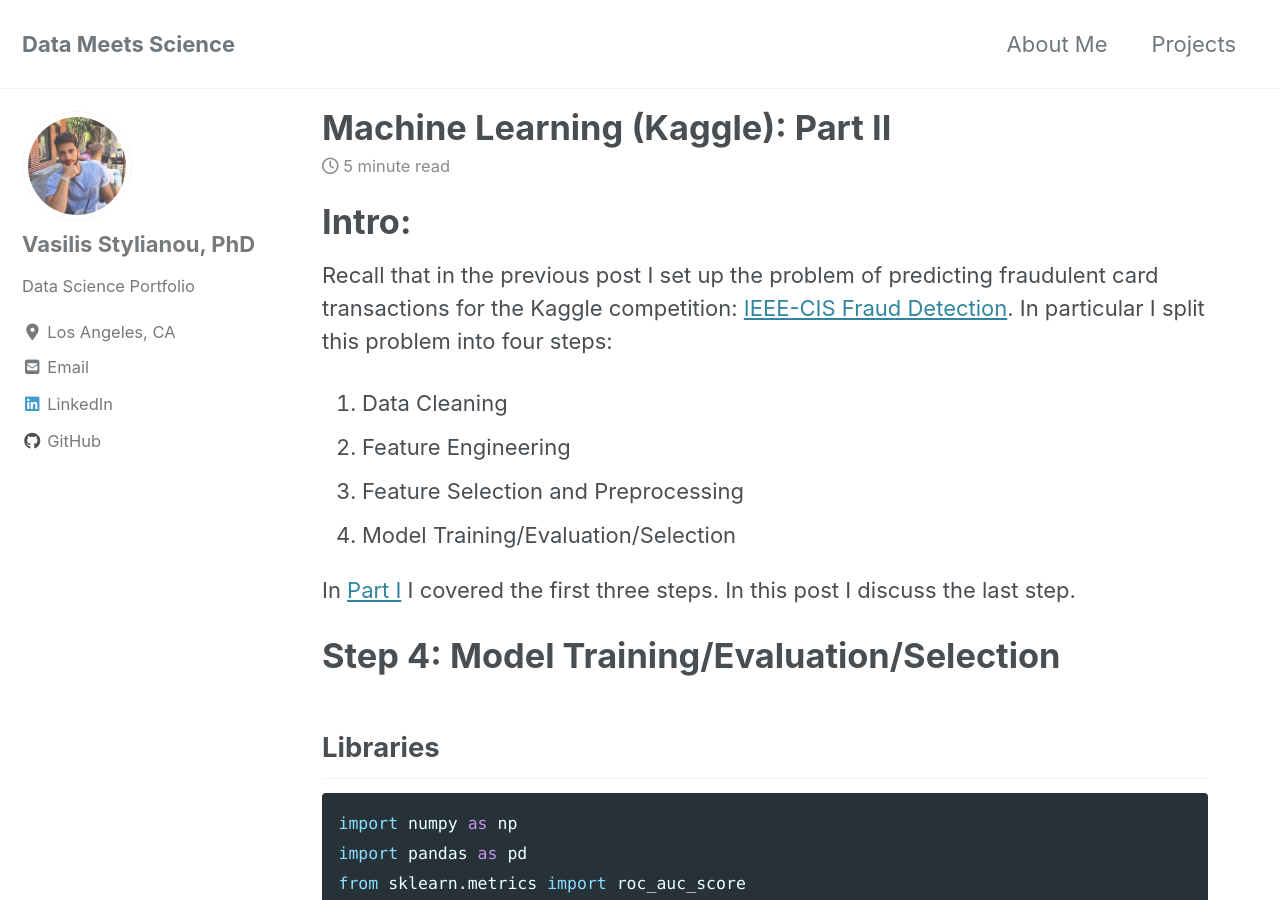
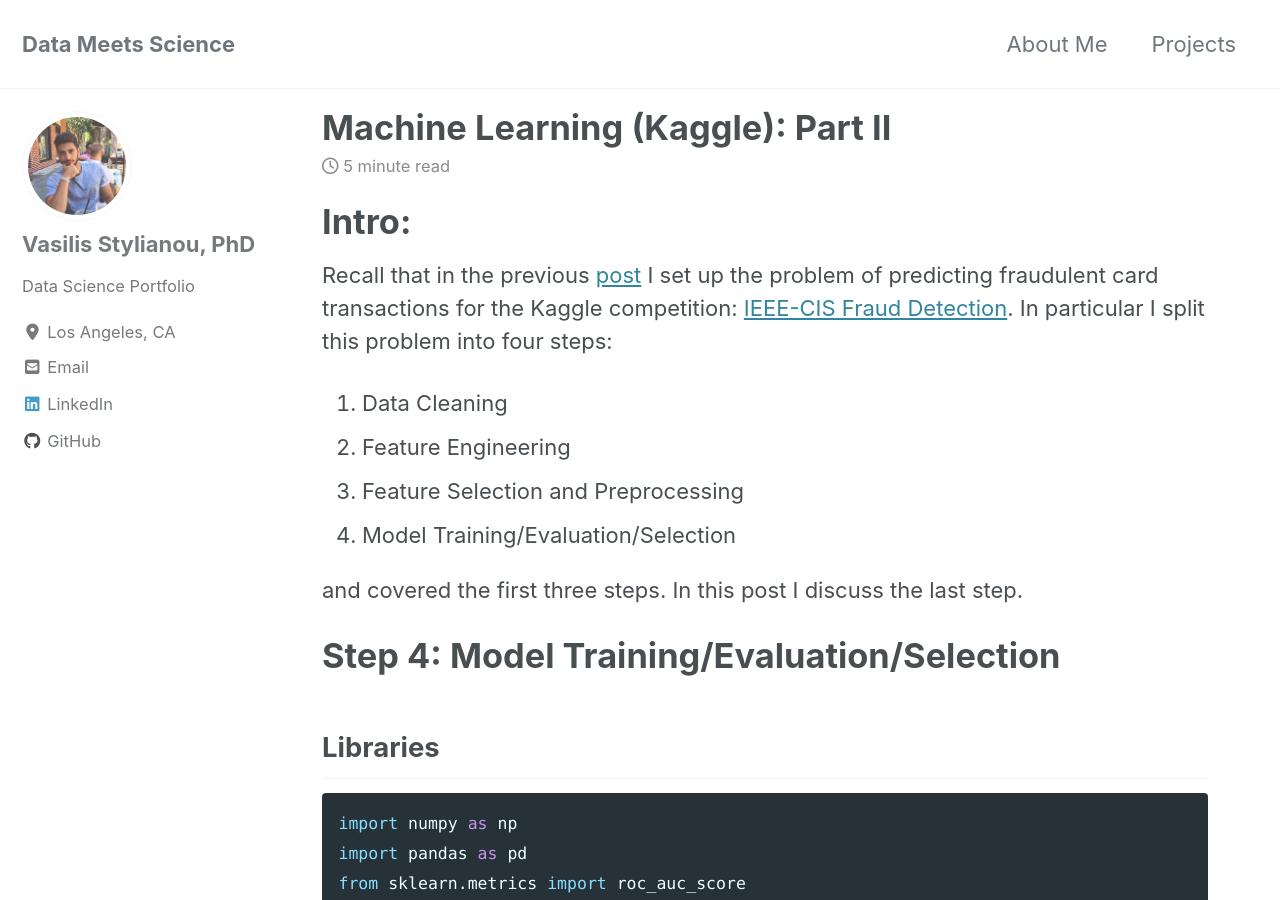
Before and after one commit to vasilis-stylianou/vasilis-stylianou.github.io, a Jekyll site: the page built from _posts/2019-09-20-ML_Kaggle_Part2.md, in a window 1280 px wide and 900 px high. Built offline with Jekyll 4.4.1, drawn with Linux system fonts in a browser that asks for light colours; cached includes are drawn as plain includes; nearby versions of some CDN libraries.

Commit message:
Update 2019-09-20-ML_Kaggle_Part2.md

```diff
--- a/_posts/2019-09-20-ML_Kaggle_Part2.md
+++ b/_posts/2019-09-20-ML_Kaggle_Part2.md
@@ -6,13 +6,13 @@ excerpt: sklearn, keras, XGBoost, Neural Networks
 ---
 
 # Intro:
-Recall that in the previous post I set up the problem of predicting fraudulent card transactions for the Kaggle competition: [IEEE-CIS Fraud Detection](https://www.kaggle.com/c/ieee-fraud-detection). In particular I split this problem into four steps:
+Recall that in the previous [post](https://vasilis-stylianou.github.io/ML_Kaggle_Part1/) I set up the problem of predicting fraudulent card transactions for the Kaggle competition: [IEEE-CIS Fraud Detection](https://www.kaggle.com/c/ieee-fraud-detection). In particular I split this problem into four steps:
 1. Data Cleaning
 2. Feature Engineering
 3. Feature Selection and Preprocessing
 4. Model Training/Evaluation/Selection
 
-In [Part I](https://vasilis-stylianou.github.io/ML_Kaggle_Part1/) I covered the first three steps. In this post I discuss the last step.
+and covered the first three steps. In this post I discuss the last step.
 
 # Step 4: Model Training/Evaluation/Selection
 ## Libraries
```
